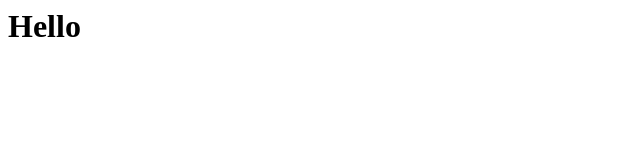
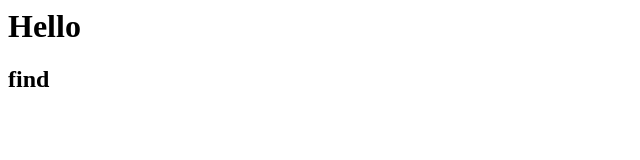
Before and after one commit to karthiksundar18/study1, a plain HTML site: page index.html in a window 1280 px wide. Shown: the full height of the page, 0-640 px from the left. Drawn offline with Linux system fonts and the light colour scheme.

Commit message:
modified

```diff
--- a/index.html
+++ b/index.html
@@ -1,3 +1,4 @@
 <head>
     <h1>Hello</h1>
+    <h2>find</h2>
 </head>
```
